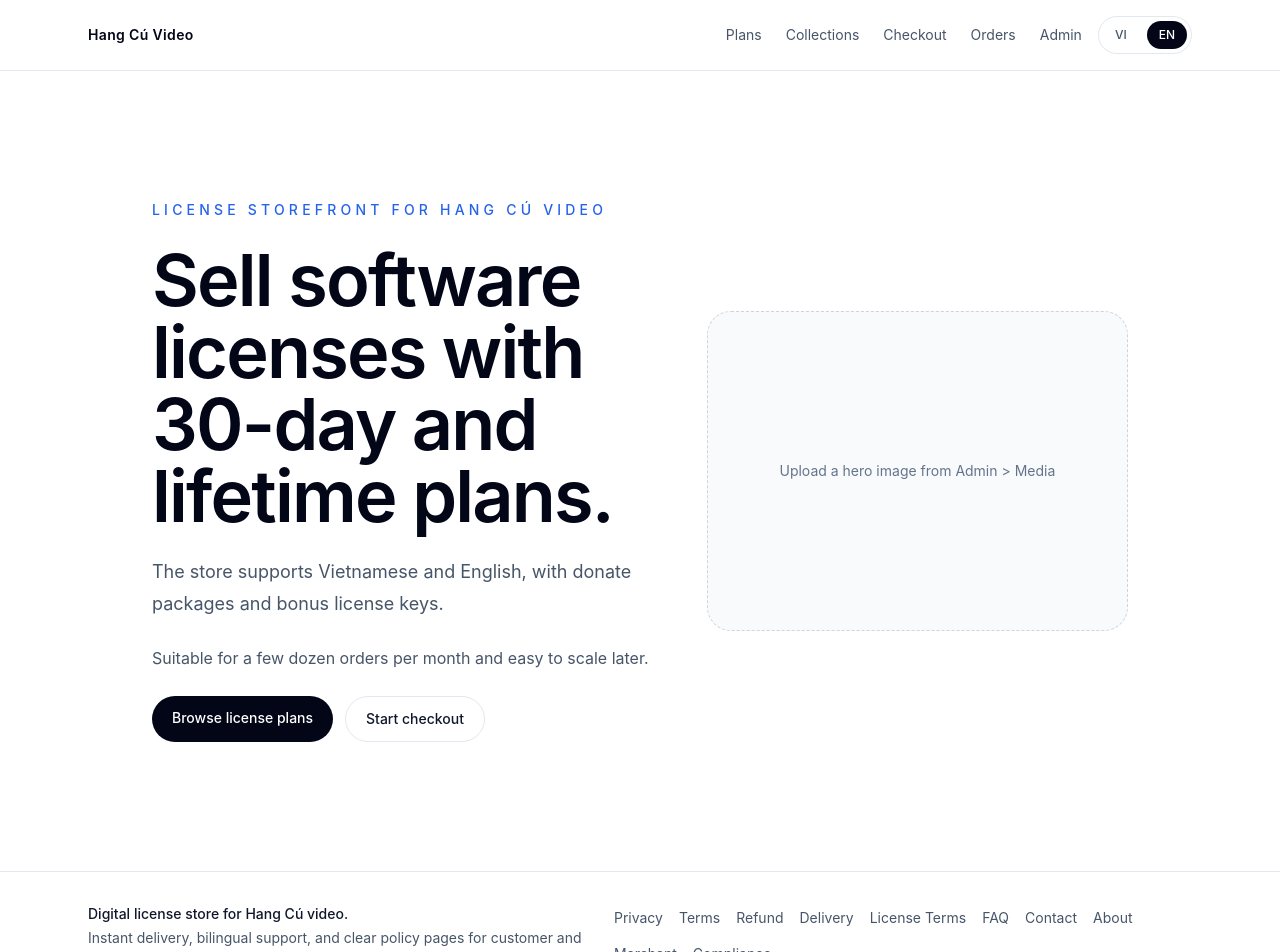
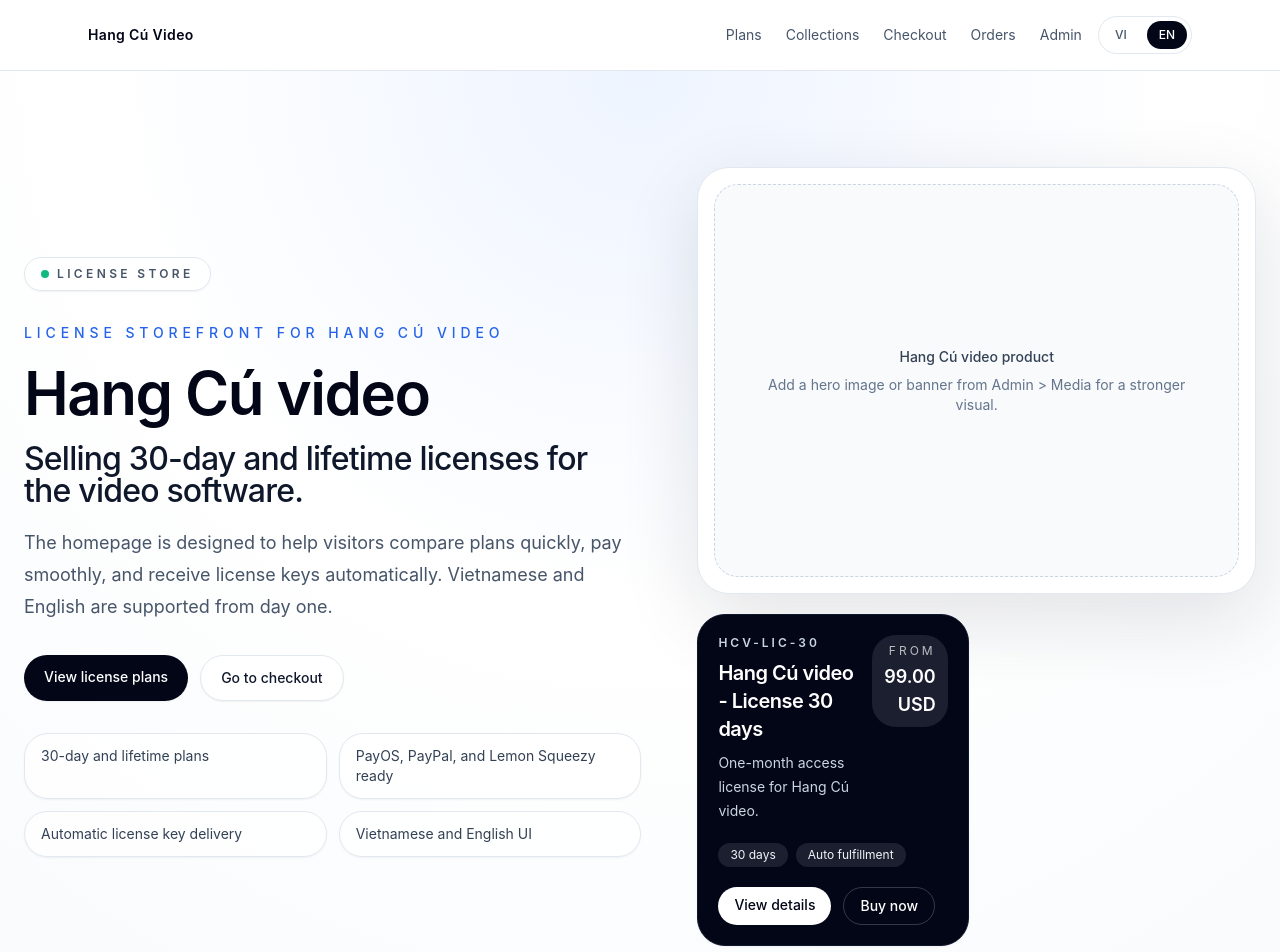
Before and after one commit to hminhnhut0501/hangcu, a Next.js app: page / in a window 1280 px wide. Shown: the top 952 px of the page. Built offline with nearby package versions, Linux system fonts and the light colour scheme; no server answers.

Commit message:
Launch Hang Cú video license homepage

```diff
--- a/src/app/(storefront)/page.tsx
+++ b/src/app/(storefront)/page.tsx
@@ -1,63 +1,172 @@
 import Link from "next/link";
 import Image from "next/image";
+import { getCurrentPriceForProduct } from "@/modules/prices/service";
 import { getSiteContentSettings } from "@/modules/site-settings/service";
-import { getStoragePublicUrl } from "@/lib/storage/service";
 import { getStorefrontLocale, getLocalizedText } from "@/modules/i18n/storefront";
+import { listFeaturedProducts } from "@/modules/products/service";
+
+function formatMoney(amountMinor: number, currency: string, locale: "vi" | "en") {
+  const normalizedCurrency = currency.toUpperCase();
+  if (normalizedCurrency === "VND") {
+    return locale === "vi"
+      ? `${new Intl.NumberFormat("vi-VN").format(amountMinor)}đ`
+      : `${new Intl.NumberFormat("en-US").format(amountMinor)} VND`;
+  }
+  return `${new Intl.NumberFormat("en-US", { minimumFractionDigits: 2, maximumFractionDigits: 2 }).format(amountMinor / 100)} ${normalizedCurrency}`;
+}
 
 export default async function HomePage() {
   const settings = await getSiteContentSettings();
   const locale = await getStorefrontLocale();
-  const heroImageUrl = settings.heroImagePath ? await getStoragePublicUrl(settings.heroImagePath) : null;
+  const featuredProducts = await listFeaturedProducts();
+  const heroImageUrl = settings.heroImagePath ? await (await import("@/lib/storage/service")).getStoragePublicUrl(settings.heroImagePath) : null;
+
+  const featuredPlans = await Promise.all(
+    featuredProducts.slice(0, 2).map(async (product) => {
+      const price = await getCurrentPriceForProduct(product.id);
+      return { product, price };
+    })
+  );
+
+  const highlights = locale === "vi"
+    ? [
+        "Gói 30 ngày và trọn đời",
+        "Thanh toán PayOS, PayPal, Lemon Squeezy",
+        "Giao license key tự động",
+        "Hỗ trợ giao diện tiếng Việt / tiếng Anh"
+      ]
+    : [
+        "30-day and lifetime plans",
+        "PayOS, PayPal, and Lemon Squeezy ready",
+        "Automatic license key delivery",
+        "Vietnamese and English UI"
+      ];
+
   return (
-    <main className="mx-auto flex min-h-screen max-w-5xl flex-col justify-center px-6 py-24">
-      <div className="grid gap-10 lg:grid-cols-[1.1fr_0.9fr]">
-        <div className="space-y-6">
-          <p className="text-sm font-medium uppercase tracking-[0.3em] text-blue-600">
+    <main className="bg-[radial-gradient(circle_at_top,_#eef4ff,_#ffffff_46%,_#f8fafc_100%)]">
+      <section className="mx-auto grid min-h-[calc(100vh-145px)] max-w-7xl gap-14 px-6 py-16 lg:grid-cols-[1.05fr_0.95fr] lg:items-center lg:py-24">
+        <div className="space-y-8">
+          <div className="inline-flex items-center gap-2 rounded-full border border-slate-200 bg-white/80 px-4 py-2 text-xs font-semibold uppercase tracking-[0.28em] text-slate-600 shadow-sm">
+            <span className="h-2 w-2 rounded-full bg-emerald-500" />
+            {getLocalizedText(locale, { vi: "Bán license bản quyền", en: "License store" })}
+          </div>
+
+          <div className="space-y-5">
+            <p className="text-sm font-medium uppercase tracking-[0.35em] text-blue-600">
               {getLocalizedText(locale, { vi: settings.heroEyebrowVi, en: settings.heroEyebrowEn })}
             </p>
-          <h1 className="max-w-3xl text-5xl font-semibold tracking-tight text-slate-950 sm:text-7xl">
-            {getLocalizedText(locale, { vi: settings.heroTitleVi, en: settings.heroTitleEn })}
+            <h1 className="max-w-2xl text-5xl font-semibold tracking-tight text-slate-950 sm:text-6xl">
+              {getLocalizedText(locale, { vi: "Hang Cú video", en: "Hang Cú video" })}
             </h1>
+            <p className="max-w-2xl text-2xl font-medium tracking-tight text-slate-900 sm:text-[2rem]">
+              {getLocalizedText(locale, { vi: "Mở bán license 30 ngày và trọn đời cho phần mềm video.", en: "Selling 30-day and lifetime licenses for the video software." })}
+            </p>
             <p className="max-w-2xl text-lg leading-8 text-slate-600">
-            {getLocalizedText(locale, { vi: settings.heroDescriptionVi, en: settings.heroDescriptionEn })}
+              {getLocalizedText(locale, {
+                vi: "Trang chủ được tối ưu để khách xem nhanh gói phù hợp, thanh toán gọn và nhận license tự động. Hỗ trợ song ngữ Việt / Anh ngay từ đầu.",
+                en: "The homepage is designed to help visitors compare plans quickly, pay smoothly, and receive license keys automatically. Vietnamese and English are supported from day one."
+              })}
             </p>
-          <p className="max-w-2xl text-base leading-7 text-slate-600">
-            {getLocalizedText(locale, { vi: settings.heroSecondaryTextVi, en: settings.heroSecondaryTextEn })}
-          </p>
-          <div className="flex flex-wrap gap-3 text-sm font-medium">
-            <Link
-              href={settings.heroPrimaryCtaHref as any}
-              className="inline-flex rounded-full bg-slate-950 px-5 py-3 text-white"
-            >
-              {getLocalizedText(locale, { vi: settings.heroPrimaryCtaLabelVi, en: settings.heroPrimaryCtaLabelEn })}
+          </div>
+
+          <div className="flex flex-wrap gap-3">
+            <Link href="/products" className="inline-flex rounded-full bg-slate-950 px-5 py-3 text-sm font-medium text-white shadow-sm transition hover:-translate-y-0.5 hover:bg-slate-800">
+              {getLocalizedText(locale, { vi: "Xem gói license", en: "View license plans" })}
             </Link>
-            <Link
-              href={settings.heroSecondaryCtaHref as any}
-              className="inline-flex rounded-full border border-slate-200 px-5 py-3 text-slate-900"
-            >
-              {getLocalizedText(locale, { vi: settings.heroSecondaryCtaLabelVi, en: settings.heroSecondaryCtaLabelEn })}
+            <Link href="/checkout" className="inline-flex rounded-full border border-slate-200 bg-white px-5 py-3 text-sm font-medium text-slate-900 shadow-sm transition hover:-translate-y-0.5 hover:border-slate-300 hover:bg-slate-50">
+              {getLocalizedText(locale, { vi: "Đi tới checkout", en: "Go to checkout" })}
             </Link>
           </div>
+
+          <div className="grid gap-3 sm:grid-cols-2">
+            {highlights.map((item) => (
+              <div key={item} className="rounded-2xl border border-slate-200 bg-white/85 px-4 py-3 text-sm text-slate-700 shadow-sm">
+                {item}
               </div>
-        <div className="flex items-center justify-center">
+            ))}
+          </div>
+        </div>
+
+        <div className="space-y-5">
+          <div className="rounded-[2rem] border border-slate-200 bg-white p-4 shadow-[0_24px_80px_rgba(15,23,42,0.12)]">
             {heroImageUrl ? (
-            <div className="relative h-[320px] w-full overflow-hidden rounded-3xl shadow-lg sm:h-[420px] lg:h-[520px]">
+              <div className="relative aspect-[4/3] overflow-hidden rounded-[1.5rem] bg-slate-100">
                 <Image
                   src={heroImageUrl}
                   alt={settings.heroImageAltEn ?? settings.siteNameEn}
                   fill
                   priority
-                sizes="(max-width: 1024px) 100vw, 45vw"
+                  sizes="(max-width: 1024px) 100vw, 42vw"
                   className="object-cover"
                 />
               </div>
             ) : (
-            <div className="flex min-h-[320px] w-full items-center justify-center rounded-3xl border border-dashed border-slate-300 bg-slate-50 text-sm text-slate-500">
-              {locale === "vi" ? "Tải ảnh hero trong Admin > Media" : "Upload a hero image from Admin > Media"}
+              <div className="flex aspect-[4/3] items-center justify-center rounded-[1.5rem] border border-dashed border-slate-300 bg-slate-50 px-8 text-center">
+                <div className="space-y-2">
+                  <p className="text-sm font-medium text-slate-700">
+                    {locale === "vi" ? "Sản phẩm Hang Cú video" : "Hang Cú video product"}
+                  </p>
+                  <p className="text-sm text-slate-500">
+                    {locale === "vi"
+                      ? "Thêm ảnh hero hoặc banner từ Admin > Media để hiển thị đẹp hơn."
+                      : "Add a hero image or banner from Admin > Media for a stronger visual."}
+                  </p>
+                </div>
               </div>
             )}
           </div>
+
+          <div className="grid gap-4 md:grid-cols-2">
+            {featuredPlans.map(({ product, price }) => (
+              <article key={product.id} className={`rounded-[1.75rem] border p-5 shadow-sm transition hover:-translate-y-0.5 ${product.featured ? "border-slate-900 bg-slate-950 text-white" : "border-slate-200 bg-white text-slate-950"}`}>
+                <div className="flex items-start justify-between gap-4">
+                  <div className="space-y-2">
+                    <p className={`text-xs font-semibold uppercase tracking-[0.25em] ${product.featured ? "text-slate-300" : "text-slate-500"}`}>
+                      {product.sku}
+                    </p>
+                    <h2 className="text-xl font-semibold tracking-tight">{product.name}</h2>
+                    <p className={`text-sm leading-6 ${product.featured ? "text-slate-300" : "text-slate-600"}`}>
+                      {product.shortDescription}
+                    </p>
                   </div>
+                  <div className={`rounded-2xl px-3 py-2 text-right ${product.featured ? "bg-white/10" : "bg-slate-50"}`}>
+                    <p className="text-xs uppercase tracking-[0.25em] opacity-70">
+                      {locale === "vi" ? "Giá từ" : "From"}
+                    </p>
+                    <p className="mt-1 text-lg font-semibold">
+                      {formatMoney(price.amountMinor, price.currency, locale)}
+                    </p>
+                  </div>
+                </div>
+
+                <div className="mt-5 flex flex-wrap gap-2 text-xs">
+                  <span className={`rounded-full px-3 py-1 ${product.featured ? "bg-white/10 text-slate-100" : "bg-slate-100 text-slate-700"}`}>
+                    {product.downloadExpiryDays === 30 ? (locale === "vi" ? "30 ngày" : "30 days") : (locale === "vi" ? "Trọn đời" : "Lifetime")}
+                  </span>
+                  <span className={`rounded-full px-3 py-1 ${product.featured ? "bg-white/10 text-slate-100" : "bg-slate-100 text-slate-700"}`}>
+                    {locale === "vi" ? "Cấp tự động" : "Auto fulfillment"}
+                  </span>
+                </div>
+
+                <div className="mt-5 flex gap-3">
+                  <Link
+                    href={`/products/${product.slug}`}
+                    className={`inline-flex rounded-full px-4 py-2 text-sm font-medium transition ${product.featured ? "bg-white text-slate-950 hover:bg-slate-100" : "bg-slate-950 text-white hover:bg-slate-800"}`}
+                  >
+                    {locale === "vi" ? "Xem chi tiết" : "View details"}
+                  </Link>
+                  <Link
+                    href={`/checkout?planCode=${encodeURIComponent(product.sku)}&plan=${encodeURIComponent(product.name)}&amountMinor=${price.amountMinor}&currency=${encodeURIComponent(price.currency)}`}
+                    className={`inline-flex rounded-full border px-4 py-2 text-sm font-medium transition ${product.featured ? "border-white/20 text-white hover:bg-white/10" : "border-slate-200 text-slate-900 hover:bg-slate-50"}`}
+                  >
+                    {locale === "vi" ? "Mua ngay" : "Buy now"}
+                  </Link>
+                </div>
+              </article>
+            ))}
+          </div>
+        </div>
+      </section>
     </main>
   );
 }
--- a/src/lib/catalog/mock-data.ts
+++ b/src/lib/catalog/mock-data.ts
@@ -38,17 +38,17 @@
 export const catalogCollections: CatalogCollection[] = [
   {
     id: "col_aurora",
-    name: "Aurora Series",
+    name: "License Plans",
     slug: "aurora-series",
-    description: "Soft gradients and quiet light studies.",
+    description: "Time-based and lifetime license plans.",
     status: "active",
     sortOrder: 1
   },
   {
     id: "col_minimal",
-    name: "Minimal Lines",
+    name: "Bonus Packages",
     slug: "minimal-lines",
-    description: "Calm compositions with restrained form.",
+    description: "Donate packages with bonus license keys.",
     status: "active",
     sortOrder: 2
   }
@@ -57,28 +57,27 @@
 export const catalogProducts: CatalogProduct[] = [
   {
     id: "prd_skyline",
-    sku: "ART-SKY-001",
-    name: "Hang Cú Video License - 30 Days",
+    sku: "HCV-LIC-30",
+    name: "Hang Cú video - License 30 days",
     slug: "skyline-after-rain",
-    shortDescription: "A transitional license product placeholder for the 30-day plan.",
-    description:
-      "A transitional demo entry that will be replaced by Hang Cú video license product data in the next phase.",
+    shortDescription: "One-month access license for Hang Cú video.",
+    description: "Best for short-term users who want to activate the software for 30 days.",
     status: "active",
     collectionId: "col_aurora",
     featured: true,
-    downloadLimit: 3,
+    downloadLimit: 1,
     downloadExpiryDays: 30,
     currency: "USD",
-    amountMinor: 4900,
-    compareAtAmountMinor: 6900,
+    amountMinor: 9900,
+    compareAtAmountMinor: 12900,
     media: [
       {
         id: "med_skyline_preview",
         type: "preview",
         bucketName: "product-media",
-        storagePath: "products/skyline-after-rain/preview.jpg",
+        storagePath: "products/hangcu-license-30/preview.jpg",
         publicUrl: null,
-        altText: "Preview of Skyline After Rain",
+        altText: "Hang Cú video license 30 days preview",
         sortOrder: 1,
         width: 1600,
         height: 2000
@@ -87,28 +86,27 @@
   },
   {
     id: "prd_calm",
-    sku: "ART-LIN-002",
-    name: "Hang Cú Video License - Lifetime",
+    sku: "HCV-LIC-LIFE",
+    name: "Hang Cú video - Lifetime license",
     slug: "quiet-horizon",
-    shortDescription: "A transitional license product placeholder for the lifetime plan.",
-    description:
-      "A transitional demo entry that will be replaced by Hang Cú video license product data in the next phase.",
+    shortDescription: "Permanent access license for Hang Cú video.",
+    description: "Best for long-term users who want a one-time payment and lifetime activation.",
     status: "active",
     collectionId: "col_minimal",
     featured: false,
-    downloadLimit: 3,
-    downloadExpiryDays: 30,
+    downloadLimit: 1,
+    downloadExpiryDays: 36500,
     currency: "USD",
-    amountMinor: 3600,
-    compareAtAmountMinor: null,
+    amountMinor: 29900,
+    compareAtAmountMinor: 39900,
     media: [
       {
         id: "med_calm_preview",
         type: "preview",
         bucketName: "product-media",
-        storagePath: "products/quiet-horizon/preview.jpg",
+        storagePath: "products/hangcu-license-lifetime/preview.jpg",
         publicUrl: null,
-        altText: "Preview of Quiet Horizon",
+        altText: "Hang Cú video lifetime license preview",
         sortOrder: 1,
         width: 1600,
         height: 2000
```
Also changed, not shown: 1 other file (tests, documents, lock files or other folders). Lines whose indentation alone changed are shown as unchanged.
